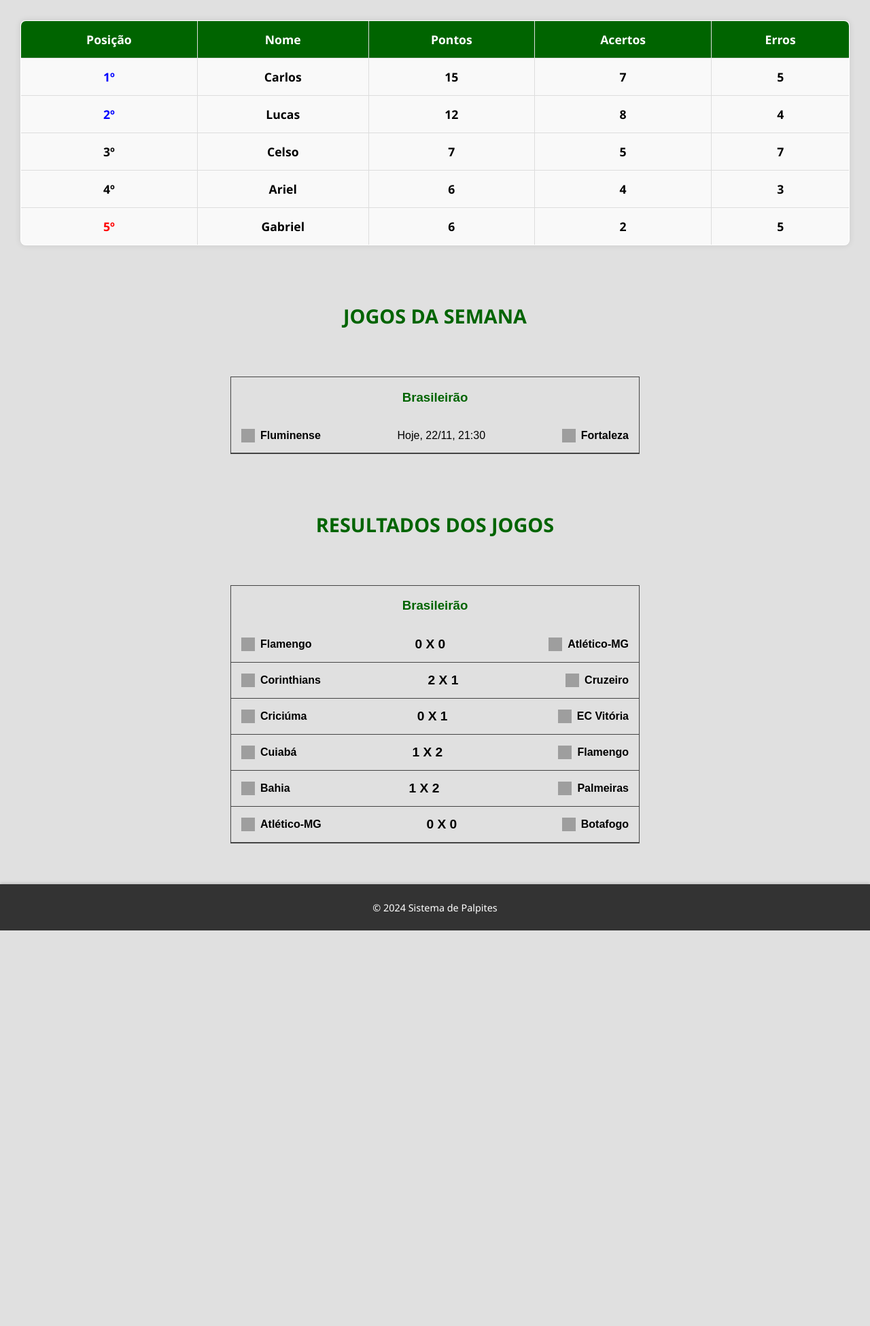
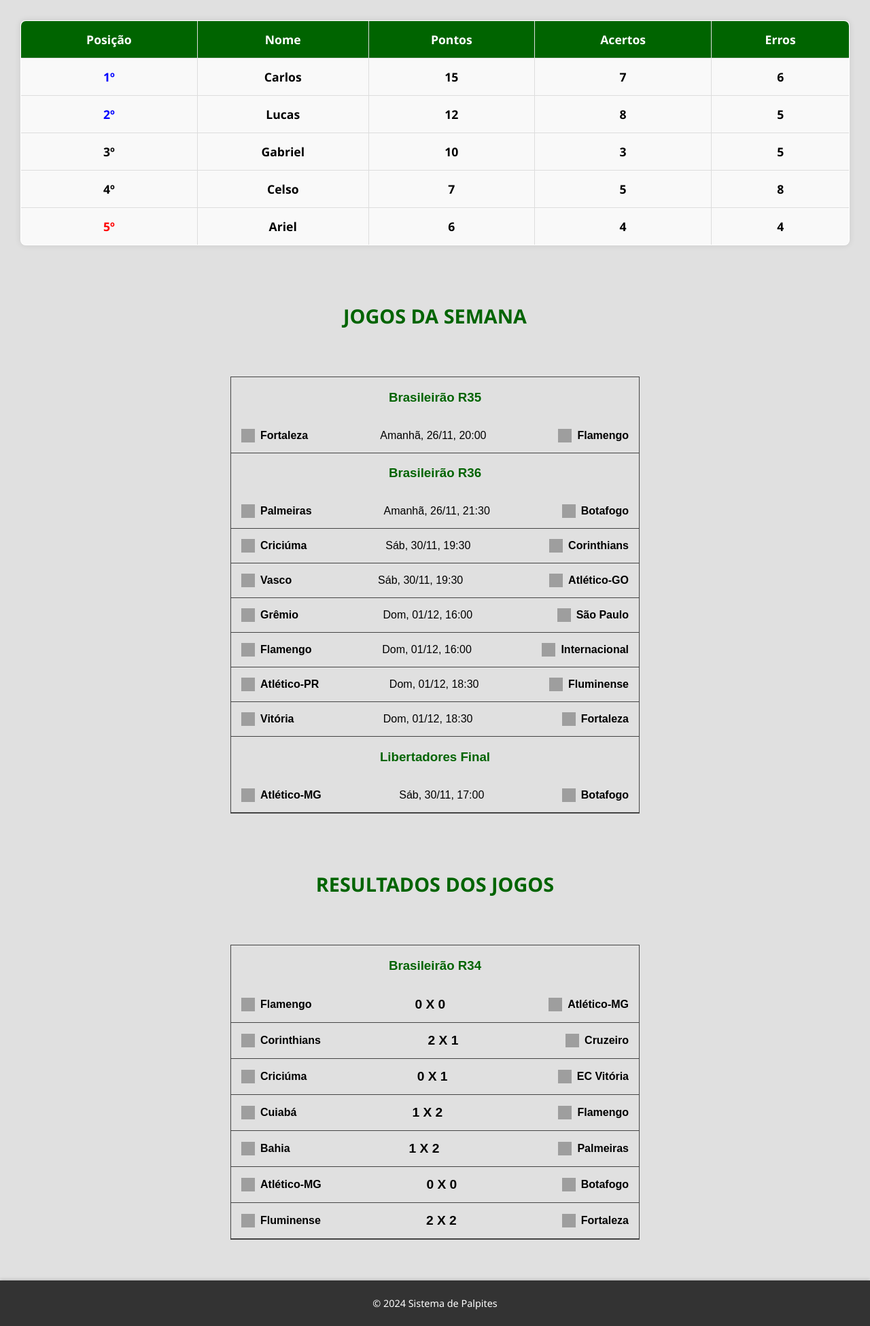
Before and after one commit to CarlosNatanael/sistema_palpiteiros, a Flask app: page / in a window 1280 px wide. Shown: the part 121-2072 px from the top of the page at 68% size. Before the commit the page ends 1490 px from the top, so only its background shows below. Run offline with Flask 3, Linux system fonts and the light colour scheme; data that the repository does not hold is empty; grey boxes are pictures that could not be loaded.

Commit message:
Atualização.

```diff
--- a/app.py
+++ b/app.py
@@ -141,4 +141,4 @@
     return redirect('/')
 
 if __name__ == '__main__':
-    app.run(host="0.0.0.0", port=3000, debug=True)
+    app.run(host="0.0.0.0", port=8000, debug=True)
--- a/templates/index.html
+++ b/templates/index.html
@@ -39,7 +39,7 @@
                     <td><strong>Carlos</strong></td>
                     <td><strong>15</strong></td>
                     <td><strong>7</strong></td>
-                    <td><strong>5</strong></td>
+                    <td><strong>6</strong></td>
                 </tr>
             </tbody>
             <tbody>
@@ -48,34 +48,34 @@
                     <td><strong>Lucas</strong></td>
                     <td><strong>12</strong></td>
                     <td><strong>8</strong></td>
-                    <td><strong>4</strong></td>
+                    <td><strong>5</strong></td>
                 </tr>
             </tbody>
             <tbody>
                 <tr>
                     <td><strong>3º</strong></td>
-                    <td><strong>Celso</strong></td>
-                    <td><strong>7</strong></td>
+                    <td><strong>Gabriel</strong></td>
+                    <td><strong>10</strong></td>
+                    <td><strong>3</strong></td>
                     <td><strong>5</strong></td>
-                    <td><strong>7</strong></td>
                 </tr>
             </tbody>
             <tbody>
                 <tr>
                     <td><strong >4º</strong></td>
-                    <td><strong>Ariel</strong></td>
-                    <td><strong>6</strong></td>
-                    <td><strong>4</strong></td>
-                    <td><strong>3</strong></td>
+                    <td><strong>Celso</strong></td>
+                    <td><strong>7</strong></td>
+                    <td><strong>5</strong></td>
+                    <td><strong>8</strong></td>
                 </tr>
             </tbody>
             <tbody>
                 <tr>
                     <td><strong class="ter">5º</strong></td>
-                    <td><strong>Gabriel</strong></td>
+                    <td><strong>Ariel</strong></td>
                     <td><strong>6</strong></td>
-                    <td><strong>2</strong></td>
-                    <td><strong>5</strong></td>
+                    <td><strong>4</strong></td>
+                    <td><strong>4</strong></td>
                 </tr>
             </tbody>
         </table>
@@ -84,24 +84,115 @@
     <h2>Jogos da Semana</h2>
     <main class="jogosSemana">
         <div class="table-container">
-            <h3>Brasileirão</h3>
+            <h3>Brasileirão R35</h3>
             <div class="match-row">
+                <div class="team">
+                    <img src="https://ssl.gstatic.com/onebox/media/sports/logos/me10ephzRxdj45zVq1Risg_48x48.png" alt="Fortaleza">
+                    Fortaleza
+                </div>
+                <div class="date-time">Amanhã, 26/11, 20:00</div>
+                <div class="team">
+                    <img src="https://ssl.gstatic.com/onebox/media/sports/logos/orE554NToSkH6nuwofe7Yg_48x48.png" alt="Flamengo">
+                    Flamengo
+                </div>
+            </div>
+            <h3>Brasileirão R36</h3>
+            <div class="match-row">
+                <div class="team">
+                    <img src="https://ssl.gstatic.com/onebox/media/sports/logos/7spurne-xDt2p6C0imYYNA_48x48.png" alt="Palmeiras">
+                    Palmeiras
+                </div>
+                <div class="date-time">Amanhã, 26/11, 21:30</div>
+                <div class="team">
+                    <img src="https://ssl.gstatic.com/onebox/media/sports/logos/KLDWYp-H8CAOT9H_JgizRg_48x48.png" alt="Botafogo">
+                    Botafogo
+                </div>
+            </div>
+            <div class="match-row">
+                <div class="team">
+                    <img src="https://ssl.gstatic.com/onebox/media/sports/logos/u_L7Mkp33uNmFTv3uUlXeQ_48x48.png" alt="Criciúma">
+                    Criciúma
+                </div>
+                <div class="date-time">Sáb, 30/11, 19:30</div>
+                <div class="team">
+                    <img src="https://ssl.gstatic.com/onebox/media/sports/logos/tCMSqgXVHROpdCpQhzTo1g_48x48.png" alt="Corinthians">
+                    Corinthians
+                </div>
+            </div>
+            <div class="match-row">
+                <div class="team">
+                    <img src="https://ssl.gstatic.com/onebox/media/sports/logos/hHwT8LwRmYCAGxQ-STLxYA_48x48.png" alt="Vasco">
+                    Vasco
+                </div>
+                <div class="date-time">Sáb, 30/11, 19:30</div>
+                <div class="team">
+                    <img src="https://ssl.gstatic.com/onebox/media/sports/logos/9mqMGndwoR9og_Z0uEl2kw_48x48.png" alt="Atlético-GO">
+                    Atlético-GO
+                </div>
+            </div>
+            <div class="match-row">
+                <div class="team">
+                    <img src="https://ssl.gstatic.com/onebox/media/sports/logos/Ku-73v_TW9kpex-IEGb0ZA_48x48.png" alt="Grêmio">
+                    Grêmio
+                </div>
+                <div class="date-time">Dom, 01/12, 16:00</div>
+                <div class="team">
+                    <img src="https://ssl.gstatic.com/onebox/media/sports/logos/4w2Z97Hf9CSOqICK3a8AxQ_48x48.png" alt="São Paulo">
+                    São Paulo
+                </div>
+            </div>
+            <div class="match-row">
+                <div class="team">
+                    <img src="https://ssl.gstatic.com/onebox/media/sports/logos/orE554NToSkH6nuwofe7Yg_48x48.png" alt="Flamengo">
+                    Flamengo
+                </div>
+                <div class="date-time">Dom, 01/12, 16:00</div>
+                <div class="team">
+                    <img src="https://ssl.gstatic.com/onebox/media/sports/logos/OWVFKuHrQuf4q2Wk0hEmSA_48x48.png" alt="Internacional">
+                    Internacional
+                </div>
+            </div>
+            <div class="match-row">
+                <div class="team">
+                    <img src="https://ssl.gstatic.com/onebox/media/sports/logos/9LkdBR4L5plovKM8eIy7nQ_48x48.png" alt="Atlético-PR">
+                    Atlético-PR
+                </div>
+                <div class="date-time">Dom, 01/12, 18:30</div>
                 <div class="team">
                     <img src="https://ssl.gstatic.com/onebox/media/sports/logos/fCMxMMDF2AZPU7LzYKSlig_48x48.png" alt="Fluminense">
                     Fluminense
                 </div>
-                <div class="date-time">Hoje, 22/11, 21:30</div>
+            </div>
+            <div class="match-row">
+                <div class="team">
+                    <img src="https://ssl.gstatic.com/onebox/media/sports/logos/LHSM6VchpkI4NIptoSTHOg_48x48.png" alt="Vitória">
+                    Vitória
+                </div>
+                <div class="date-time">Dom, 01/12, 18:30</div>
                 <div class="team">
                     <img src="https://ssl.gstatic.com/onebox/media/sports/logos/me10ephzRxdj45zVq1Risg_48x48.png" alt="Fortaleza">
                     Fortaleza
                 </div>
             </div>
+            <h3>Libertadores Final</h3>
+            <div class="match-row">
+                <div class="team">
+                    <img src="https://ssl.gstatic.com/onebox/media/sports/logos/q9fhEsgpuyRq58OgmSndcQ_48x48.png" alt="Atlético-MG">
+                    Atlético-MG
+                </div>
+                <div class="date-time">Sáb, 30/11, 17:00</div>
+                <div class="team">
+                    <img src="https://ssl.gstatic.com/onebox/media/sports/logos/KLDWYp-H8CAOT9H_JgizRg_48x48.png" alt="Botafogo">
+                    Botafogo
+                </div>
+            </div>
+        </div>
     </main>
     <!-- Resultado da semana -->
     <h2>Resultados dos Jogos</h2>
     <main class="resultadoJogo">
         <div class="table-container">
-            <h3>Brasileirão</h3>
+            <h3>Brasileirão R34</h3>
             <div class="match-row">
                 <div class="team">
                     <img src="https://ssl.gstatic.com/onebox/media/sports/logos/orE554NToSkH6nuwofe7Yg_48x48.png" alt="Flamengo">
@@ -168,7 +259,18 @@
                     Botafogo
                 </div>
             </div>
+            <div class="match-row">
+                <div class="team">
+                    <img src="https://ssl.gstatic.com/onebox/media/sports/logos/fCMxMMDF2AZPU7LzYKSlig_48x48.png" alt="Fluminense">
+                    Fluminense
+                </div>
+                <div class="resultado">2  X  2</div>
+                <div class="team">
+                    <img src="https://ssl.gstatic.com/onebox/media/sports/logos/me10ephzRxdj45zVq1Risg_48x48.png" alt="Fortaleza">
+                    Fortaleza
+                </div>
             </div>
+        </div>
     </main>
     <footer>
         <p>© 2024 Sistema de Palpites</p>
```
Also changed, not shown: templates/adicionar_palpites.html (+14 -10 lines), palpites.db.
